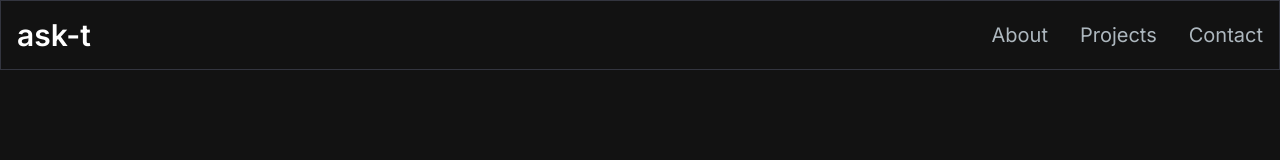
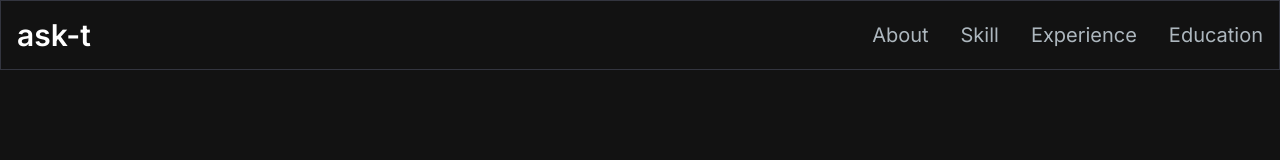
Before and after one commit to ask-t/ask-t.main, a Next.js app: page / in a window 1280 px wide. Shown: the top 160 px of the page. Built offline with nearby package versions, Linux system fonts and the light colour scheme.

Commit message:
update links

```diff
--- a/components/Navbar.tsx
+++ b/components/Navbar.tsx
@@ -11,12 +11,16 @@ const navLinks = [
     path: "#about",
   },
   {
-    title: "Projects",
-    path: "#projects",
+    title: "Skill",
+    path: "#skill",
   },
   {
-    title: "Contact",
-    path: "#contact",
+    title: "Experience",
+    path: "#experience",
+  },
+  {
+    title: "Education",
+    path: "#educattion",
   },
 ];
 
```
